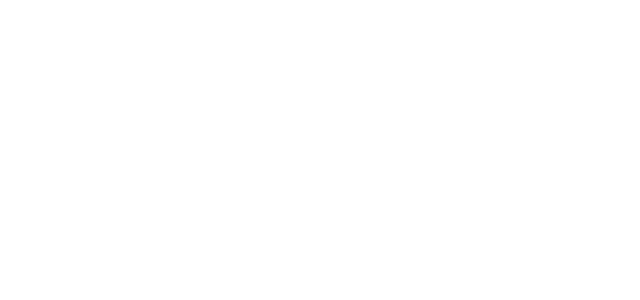
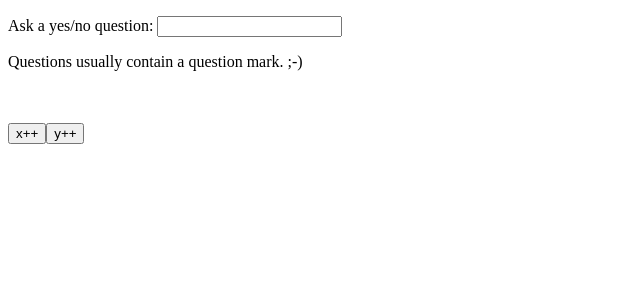
Before and after one commit to cleanbrain-developer/js-vuejs-guide-composition, a Vue app: page / in a window 1280 px wide. Shown: the top 300 px of the page, without its empty margins (0-640 px from the left). Built offline with nearby package versions, Linux system fonts and the light colour scheme.

Commit message:
2023-07-24 : 13_Essentials_Watchers 커밋

```diff
--- a/src/App.vue
+++ b/src/App.vue
@@ -1,7 +1,58 @@
 <template>
+  <p>
+    Ask a yes/no question:
+    <input v-model="question" />
+  </p>
+  <p>{{ answer }}</p>
+
+  <br/>
+  <br/>
+
+  <button @click="x++">x++</button>
+  <button @click="y++">y++</button>
 </template>
 
 <script setup>
+import { ref, watch } from 'vue'
+
+const question = ref('')
+const answer = ref('Questions usually contain a question mark. ;-)')
+
+// watch works directly on a ref
+watch(question, async (newQuestion) => {
+  if (newQuestion.indexOf('?') > -1) {
+    answer.value = 'Thinking...'
+    try {
+      const res = await fetch('https://yesno.wtf/api')
+      answer.value = (await res.json()).answer
+    } catch (error) {
+      answer.value = 'Error! Could not reach the API. ' + error
+    }
+  }
+})
+
+// ========================================================================
+
+const x = ref(0)
+const y = ref(0)
+
+// single ref
+watch(x, (newX) => {
+  console.log(`x is ${newX}`)
+})
+
+// getter
+watch(
+    () => x.value + y.value,
+    (sum) => {
+      console.log(`sum of x + y is: ${sum}`)
+    }
+)
+
+// array of multiple sources
+watch([x, () => y.value], ([newX, newY]) => {
+  console.log(`x is ${newX} and y is ${newY}`)
+})
 </script>
 
 <style>
```
